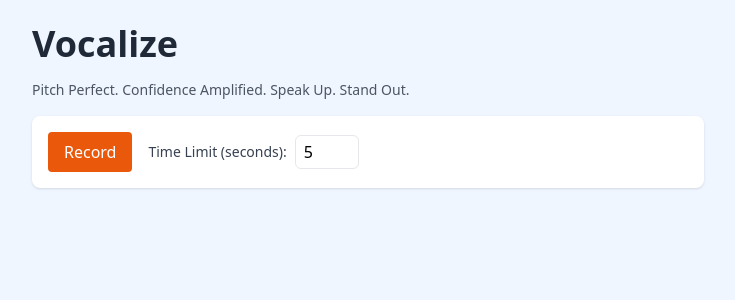
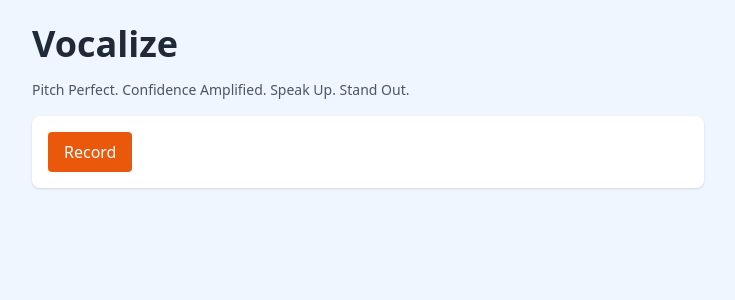
Before and after one commit to gaitonde/laughing-octo-journey, a Next.js app: page / in a window 1280 px wide. Shown: the top 300 px of the page, without its empty margins (272-1007 px from the left). Built offline with nearby package versions, Linux system fonts and the light colour scheme.

Commit message:
fix recording time

```diff
--- a/src/components/audio-recorder.tsx
+++ b/src/components/audio-recorder.tsx
@@ -5,10 +5,11 @@ interface AudioRecorderProps {
 
 type RecorderState = 'Ready' | 'Recording' | 'Transcribing';
 
+const FIXED_TIME_LIMIT = 10;
+
 export default function AudioRecorder({ onTranscriptionComplete }: AudioRecorderProps) {
   const [recorderState, setRecorderState] = useState<RecorderState>('Ready');
   const [audioUrl, setAudioUrl] = useState<string | null>(null);
-  const [timeLimit, setTimeLimit] = useState(5);
   const [recordingTime, setRecordingTime] = useState(0);
   const mediaRecorderRef = useRef<MediaRecorder | null>(null);
   const audioChunksRef = useRef<Blob[]>([]);
@@ -21,13 +22,13 @@ export default function AudioRecorder({ onTranscriptionComplete }: AudioRecorder
     if (recorderState === 'Recording') {
       stopTimeout = setTimeout(() => {
         stopRecording();
-      }, timeLimit * 1000);
+      }, FIXED_TIME_LIMIT * 1000);
 
       intervalId = setInterval(() => {
         setRecordingTime((prevTime) => {
-          if (prevTime >= timeLimit) {
+          if (prevTime >= FIXED_TIME_LIMIT) {
             clearInterval(intervalId);
-            return timeLimit;
+            return FIXED_TIME_LIMIT;
           }
           return prevTime + 1;
         });
@@ -41,7 +42,7 @@ export default function AudioRecorder({ onTranscriptionComplete }: AudioRecorder
         URL.revokeObjectURL(audioUrl);
       }
     };
-  }, [recorderState, timeLimit, audioUrl]);
+  }, [recorderState, FIXED_TIME_LIMIT, audioUrl]);
 
   const startRecording = async () => {
     const stream = await navigator.mediaDevices.getUserMedia({ audio: true });
@@ -132,24 +133,10 @@ export default function AudioRecorder({ onTranscriptionComplete }: AudioRecorder
         >
           {recorderState === 'Ready' ? 'Record' : recorderState === 'Recording' ? 'Stop' : 'Transcribing...'}
         </button>
-        <div className="flex items-center space-x-2">
-          <label htmlFor="timeLimit" className="text-sm font-medium text-gray-700">
-            Time Limit (seconds):
-          </label>
-          <input
-            type="number"
-            id="timeLimit"
-            value={timeLimit}
-            onChange={(e) => setTimeLimit(Math.max(1, parseInt(e.target.value)))}
-            className="w-16 px-2 py-1 border rounded-md"
-            min="1"
-            disabled={recorderState !== 'Ready'}
-          />
-        </div>
       </div>
       {recorderState === 'Recording' && (
         <div className="text-sm text-gray-600">
-          Recording: {recordingTime}s / {timeLimit}s
+          Recording: {recordingTime}s / {FIXED_TIME_LIMIT}s
         </div>
       )}
     </div>
```
